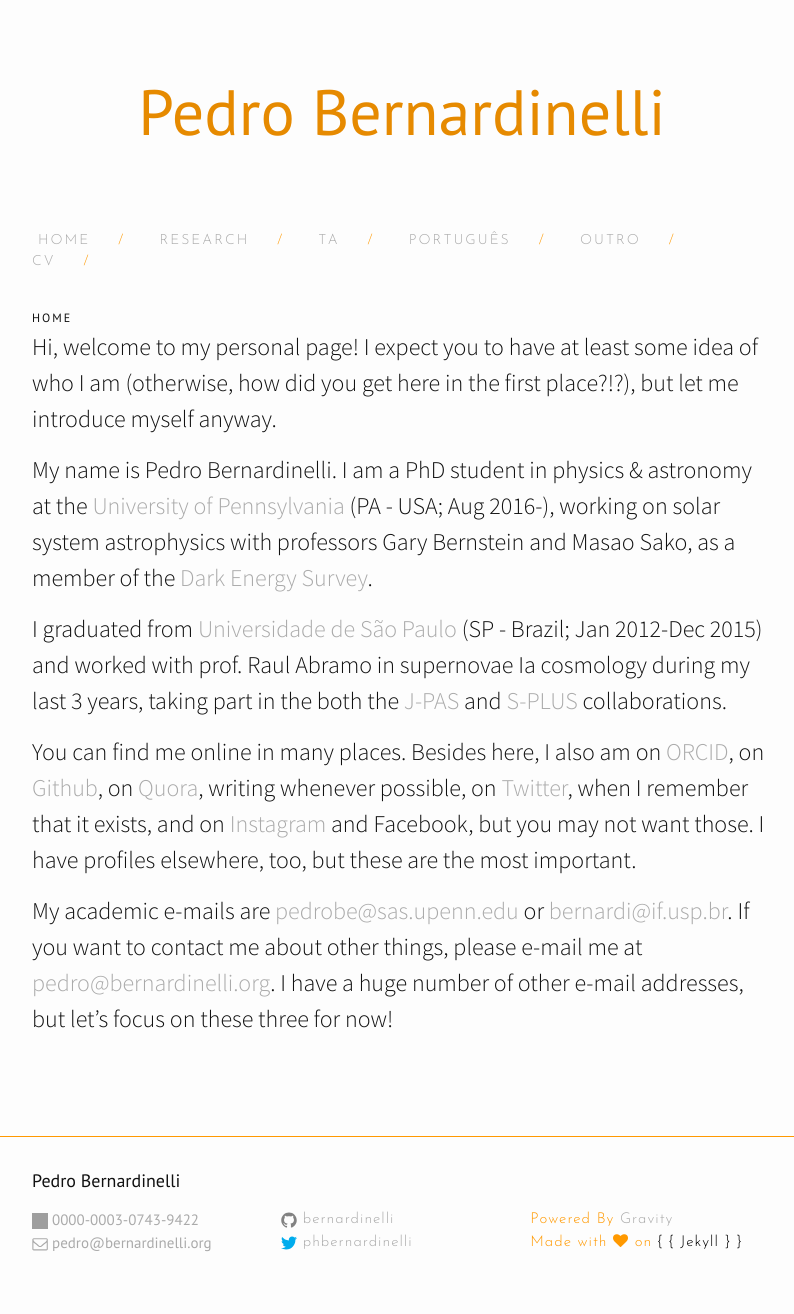
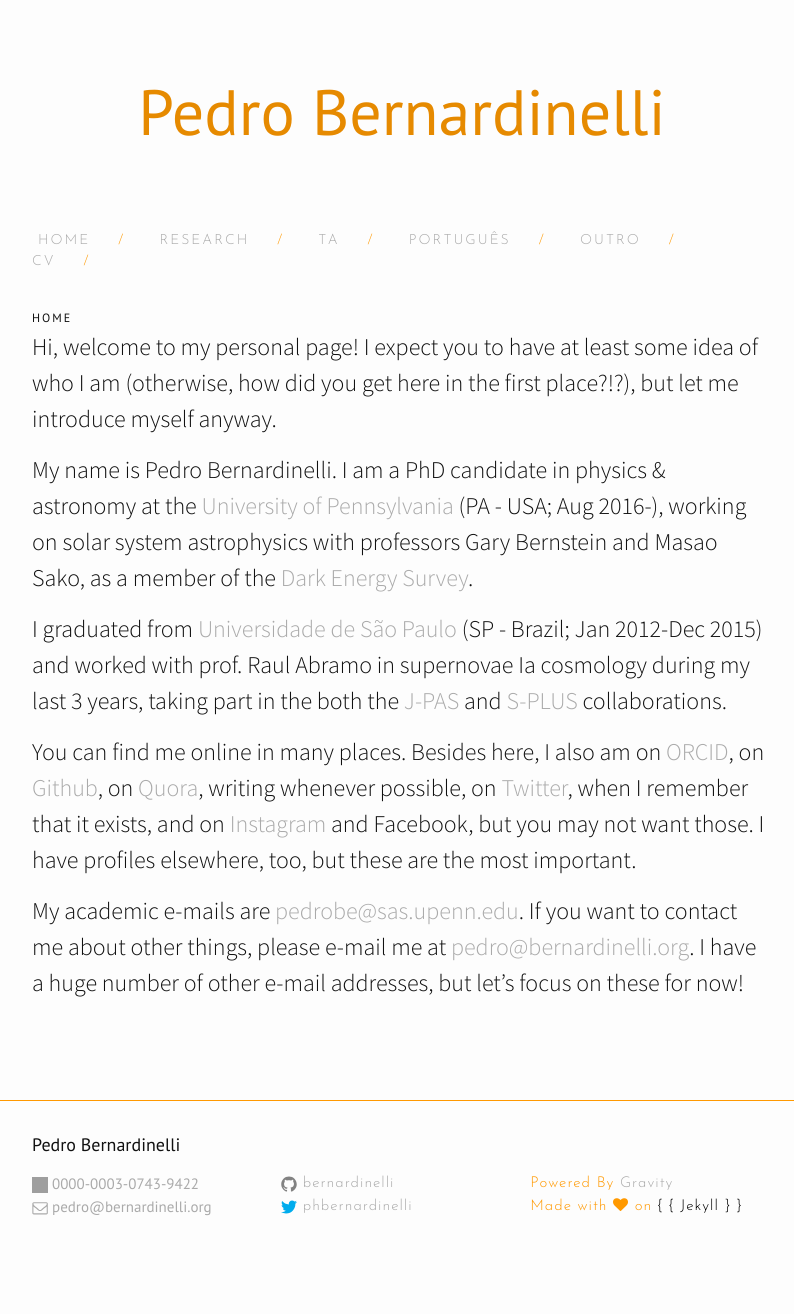
Before and after one commit to bernardinelli/bernardinelli.github.io, a Jekyll site: the page built from index.md, in a window 1280 px wide. Shown: the whole page, without its empty margins (238-1032 px from the left). Built offline with Jekyll 4.4.1, drawn with Linux system fonts in a browser that asks for light colours; nearby versions of some CDN libraries; after the commit the page ends 1278 px from its top, so only the background shows below that; grey boxes are pictures that could not be loaded.

Commit message:
Minimal updates

```diff
--- a/index.md
+++ b/index.md
@@ -5,11 +5,11 @@ title: Home
 
 Hi, welcome to my personal page! I expect you to have at least some idea of who I am (otherwise, how did you get here in the first place?!?), but let me introduce myself anyway.
 
-My name is Pedro Bernardinelli. I am a PhD student in physics & astronomy at the [University of Pennsylvania](https://www.physics.upenn.edu/people/graduate-students/pedro-henrique-bernardinelli) (PA - USA; Aug 2016-), working on solar system astrophysics with professors Gary Bernstein and Masao Sako, as a member of the [Dark Energy Survey](https://www.darkenergysurvey.org).
+My name is Pedro Bernardinelli. I am a PhD candidate in physics & astronomy at the [University of Pennsylvania](https://www.physics.upenn.edu/people/graduate-students/pedro-henrique-bernardinelli) (PA - USA; Aug 2016-), working on solar system astrophysics with professors Gary Bernstein and Masao Sako, as a member of the [Dark Energy Survey](https://www.darkenergysurvey.org).
 
 I graduated from [Universidade de São Paulo](http://portal.if.usp.br/ifusp/pt-br/users/bernardi) (SP - Brazil; Jan 2012-Dec 2015) and worked with prof. Raul Abramo in supernovae Ia cosmology during my last 3 years, taking part in the both the [J-PAS](http://j-pas.org/ "Javalambre Physics of the Accelerating Universe Astrophysical Survey") and [S-PLUS](http://www.iag.usp.br/labcosmos/en/s-plus/ "Southern Photometric Local Universe Survey") collaborations.
 
 You can find me online in many places. Besides here, I also am on [ORCID](https://orcid.org/0000-0003-0743-9422
  "Orcid ID"), on [Github](https://github.com/bernardinelli "Pedro Bernardinelli"), on [Quora](https://www.quora.com/profile/Pedro-Henrique-Bernardinelli "Pedro Bernardinelli"), writing whenever possible, on [Twitter](https://twitter.com/phbernardinelli), when I remember that it exists, and on [Instagram](https://www.instagram.com/pedrohbernardinelli/) and Facebook, but you may not want those. I have profiles elsewhere, too, but these are the most important.
 
-My academic e-mails are <pedrobe@sas.upenn.edu> or <bernardi@if.usp.br>. If you want to contact me about other things, please e-mail me at <pedro@bernardinelli.org>. I have a huge number of other e-mail addresses, but let's focus on these three for now!
+My academic e-mails are <pedrobe@sas.upenn.edu>. If you want to contact me about other things, please e-mail me at <pedro@bernardinelli.org>. I have a huge number of other e-mail addresses, but let's focus on these for now!
```
Also changed, not shown: index01-research.md (+1 -1 lines).
